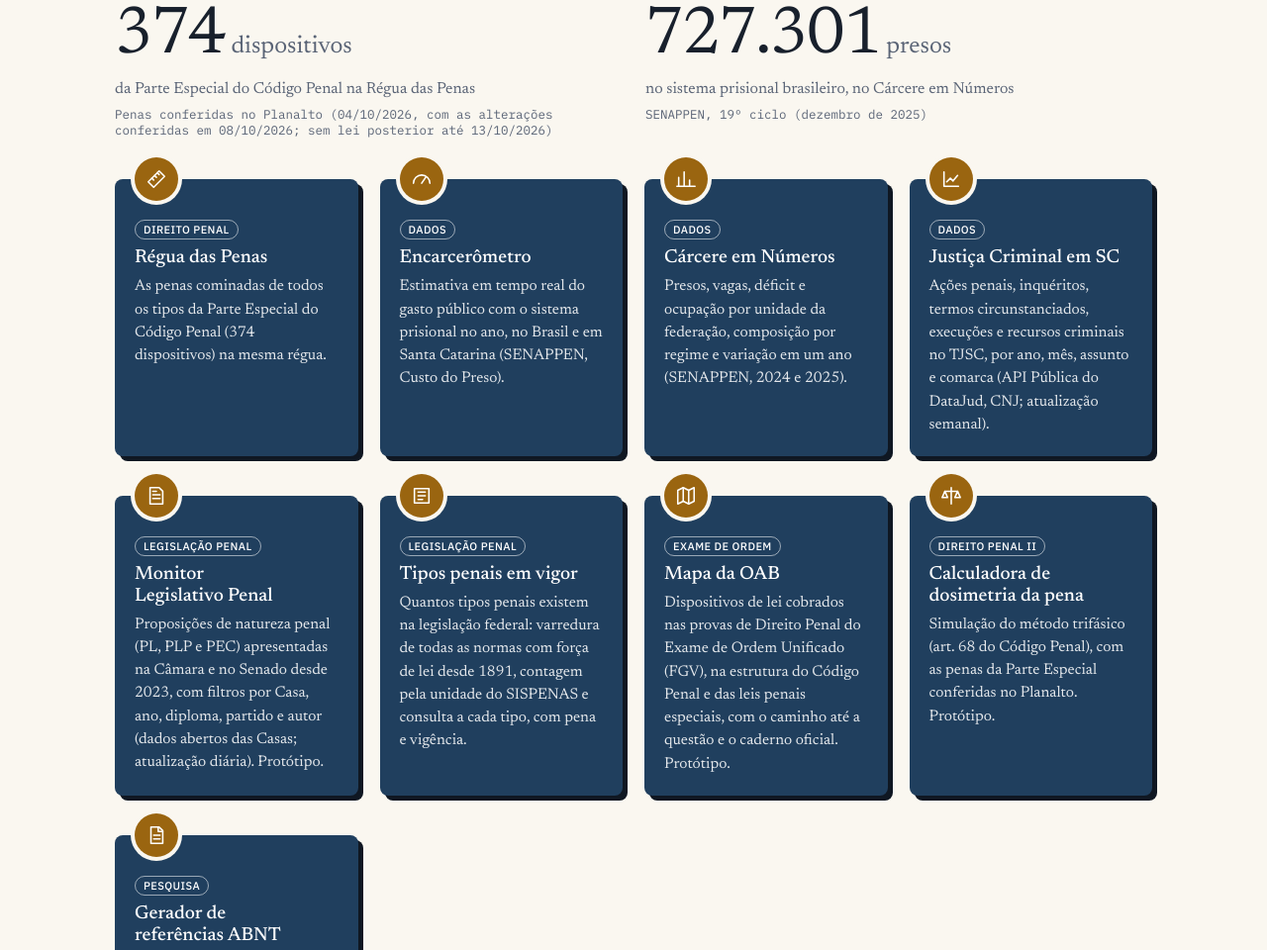
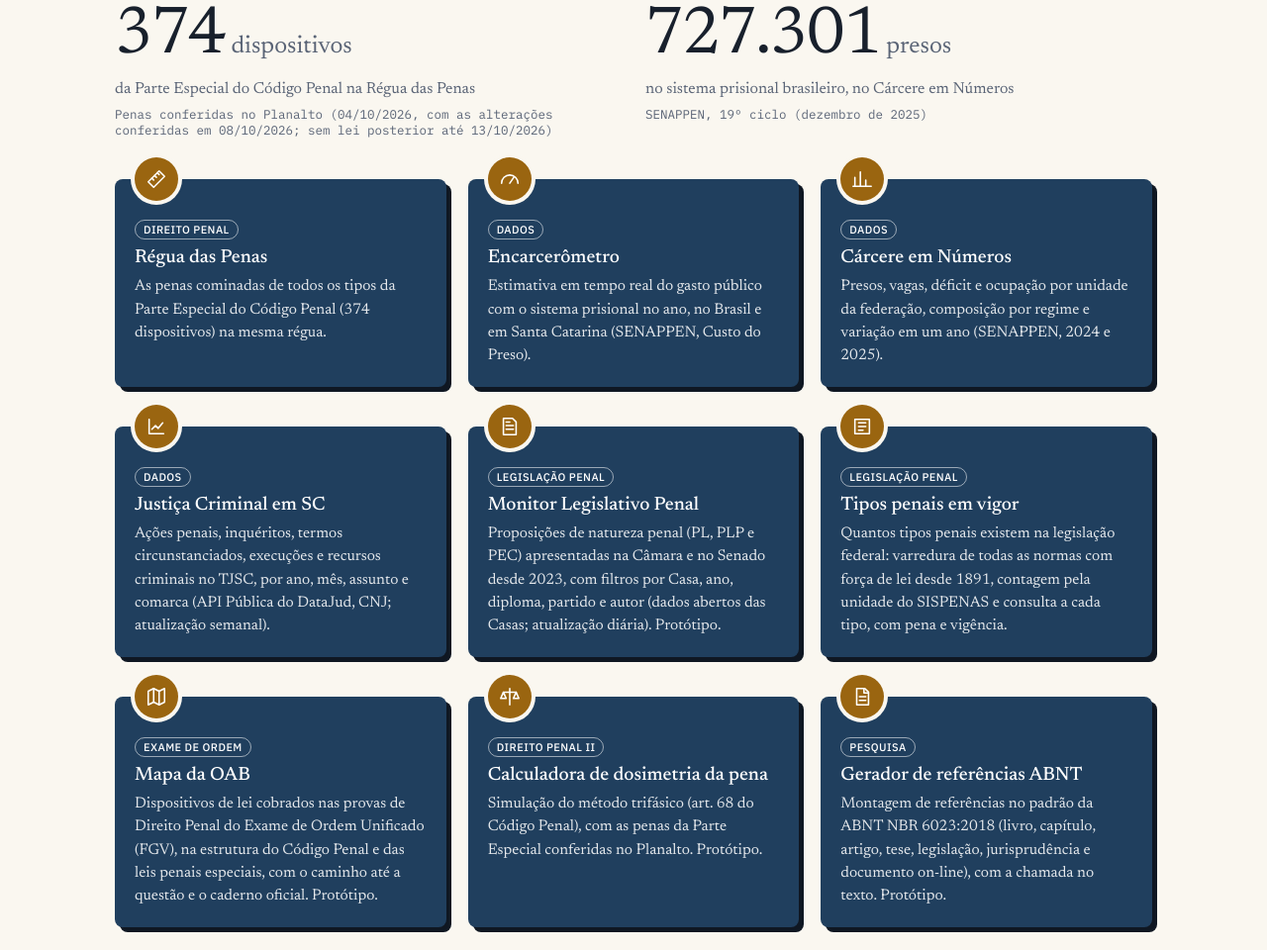
Before and after one commit to luizeduardodc-adv/luizeduardodc-adv.github.io, a plain HTML site: page ferramentas/index.html in a window 1280 px wide. Shown: the part 885-1845 px from the top of the page at 99% size. Drawn offline with Linux system fonts and the light colour scheme.

Commit message:
Ferramentas: cartões em grade de três colunas (3 × 3), duas no tablet e uma no celular
Co-Authored-By: Claude Opus 5.5 <noreply@anthropic.com>

```diff
--- a/assets/css/site.css
+++ b/assets/css/site.css
@@ -174,6 +174,9 @@ h1,h2,h3{font-weight:500}
 .grid.ferr{gap:40px 22px;padding-top:22px}
 /* página inicial com cinco cartões de ferramenta numa fileira (02/11/2026) */
 .grid.ferr.cinco{grid-template-columns:repeat(auto-fill,minmax(176px,1fr))}
+.grid.ferr.tres{grid-template-columns:repeat(3,minmax(0,1fr))}
+@media (max-width:860px){.grid.ferr.tres{grid-template-columns:repeat(2,minmax(0,1fr))}}
+@media (max-width:560px){.grid.ferr.tres{grid-template-columns:minmax(0,1fr)}}
 .ferr .card{position:relative;background:var(--ferr-bg);border:0;border-radius:8px;padding:38px 20px 20px;box-shadow:5px 5px 0 var(--ferr-sombra);color:#fff;transition:transform .15s,box-shadow .15s}
 .ferr a.card:hover{transform:translate(-2px,-2px);box-shadow:7px 7px 0 var(--ferr-sombra)}
 .ferr .card h3{color:inherit}
--- a/ferramentas/index.html
+++ b/ferramentas/index.html
@@ -49,7 +49,7 @@
   <div><div class="n">374<small>dispositivos</small></div><p class="l">da Parte Especial do Código Penal na Régua das Penas</p><p class="s">Penas conferidas no Planalto (04/10/2026, com as alterações conferidas em 08/10/2026; sem lei posterior até 13/10/2026)</p></div>
   <div><div class="n">727.301<small>presos</small></div><p class="l">no sistema prisional brasileiro, no Cárcere em Números</p><p class="s">SENAPPEN, 19º ciclo (dezembro de 2025)</p></div>
 </div>
-<div class="grid ferr">
+<div class="grid ferr tres">
   <a class="card" href="regua-penas.html"><span class="ico" aria-hidden="true"><svg viewBox="0 0 24 24"><path d="M3 15l12-12 6 6-12 12z"/><path d="M7 11l2 2M10 8l2 2M13 5l2 2"/></svg></span><span class="tag">Direito Penal</span><h3>Régua das Penas</h3><p>As penas cominadas de todos os tipos da Parte Especial do Código Penal (374 dispositivos) na mesma régua.</p></a>
   <a class="card" href="encarcerometro.html"><span class="ico" aria-hidden="true"><svg viewBox="0 0 24 24"><path d="M3 16.5a9 9 0 1 1 18 0"/><path d="M12 16.5l4.5-6.5"/></svg></span><span class="tag">Dados</span><h3>Encarcerômetro</h3><p>Estimativa em tempo real do gasto público com o sistema prisional no ano, no Brasil e em Santa Catarina (SENAPPEN, Custo do Preso).</p></a>
   <a class="card" href="carcere-em-numeros.html"><span class="ico" aria-hidden="true"><svg viewBox="0 0 24 24"><path d="M4 20V10M10 20V4M16 20v-7M22 20H2"/></svg></span><span class="tag">Dados</span><h3>Cárcere em Números</h3><p>Presos, vagas, déficit e ocupação por unidade da federação, composição por regime e variação em um ano (SENAPPEN, 2024 e 2025).</p></a>
```
